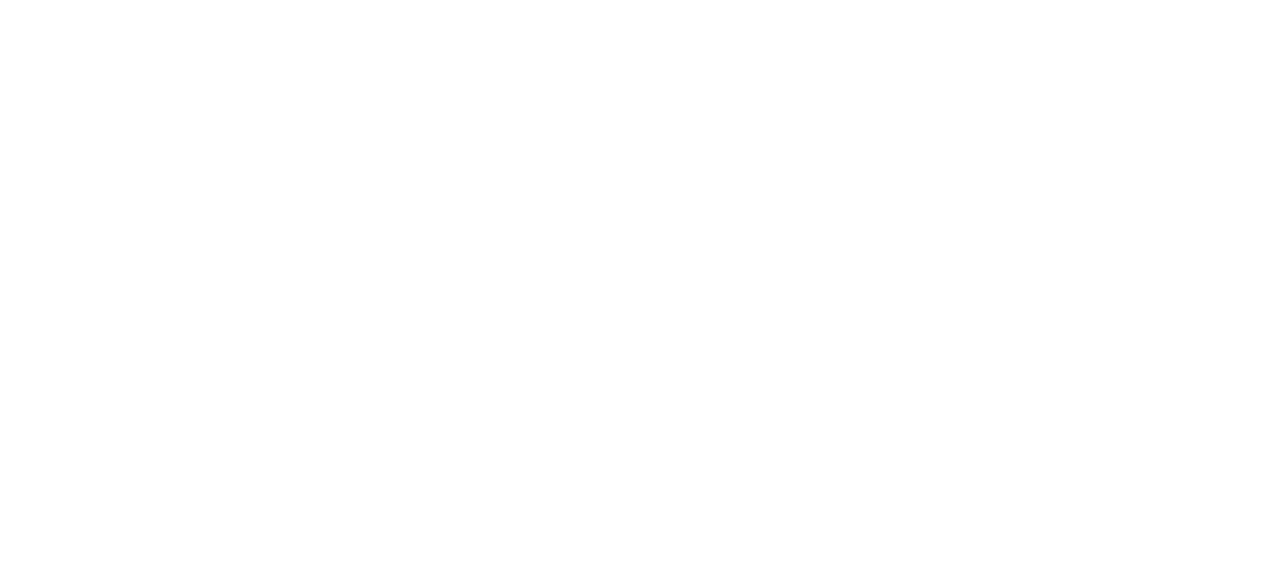
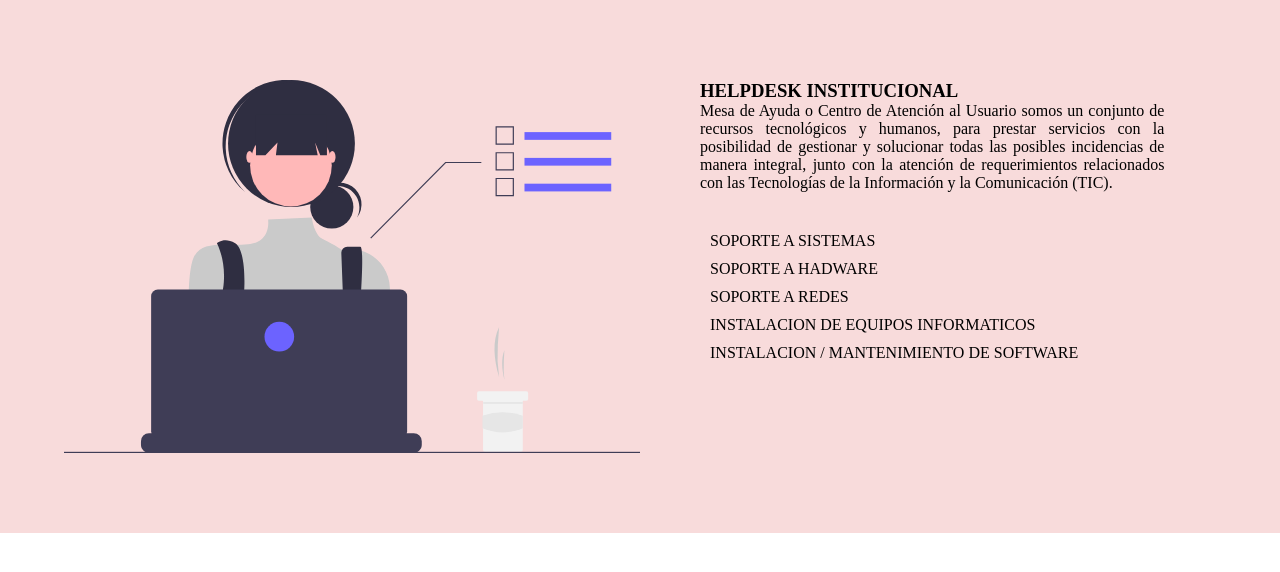
Before and after one commit to Cristobal2019/ProyectoDisenoPaginaWeb, a plain HTML site: page Index.html in a window 1280 px wide. Drawn offline with Linux system fonts and the light colour scheme.

Commit message:
servicio-contenedor

```diff
--- a/Index.html
+++ b/Index.html
@@ -1,12 +1,42 @@
 <!DOCTYPE html>
 <html lang="en">
+
 <head>
     <meta charset="UTF-8">
     <meta http-equiv="X-UA-Compatible" content="IE=edge">
     <meta name="viewport" content="width=device-width, initial-scale=1.0">
     <title>Proyecto</title>
+    <link rel="stylesheet" href="estilos.css">
 </head>
+
 <body>
+    <main>
+        <section class="servicio-contenedor">
+            <div class="servicio">
+                <div class="img-servicio">
+                    <img src="img/undraw_Dev_focus_re_6iwt.svg" alt="">
+                </div>
 
+                <div class="contenido-servicio">
+                    <h3>HELPDESK INSTITUCIONAL</h3>
+                    <p>
+                        Mesa de Ayuda o Centro de Atención al Usuario somos un conjunto de
+                        recursos tecnológicos y humanos, para prestar servicios con la posibilidad de gestionar y
+                        solucionar todas las posibles incidencias de manera integral, junto con la atención de
+                        requerimientos relacionados con las Tecnologías de la Información y la Comunicación (TIC).
+                    </p>
+                    <ul>
+                        <li> SOPORTE A SISTEMAS </li>
+                        <li> SOPORTE A HADWARE </li>
+                        <li> SOPORTE A REDES </li>
+                        <li> INSTALACION DE EQUIPOS INFORMATICOS </li>
+                        <li> INSTALACION / MANTENIMIENTO DE SOFTWARE </li>
+                    </ul>
+                </div>
+
+            </div>
+        </section>
+    </main>
 </body>
+
 </html>
--- /dev/null
+++ b/estilos.css
@@ -0,0 +1,49 @@
+*,
+::after,
+::before{
+margin: 0;
+padding: 0;
+box-sizing: border-box;
+}
+
+.servicio-contenedor{
+    background: rgb(248, 219, 219);
+}
+
+.servicio{
+    display: flex;
+    padding: 80px 0;
+    justify-content: space-around;
+    width: 90%;
+    margin: auto;
+    flex-wrap: wrap;
+
+}
+.servicio .img-servicio{
+    width: 50%;
+}
+.servicio .img-servicio img{
+    width: 100%;
+    vertical-align: top;
+}
+.servicio .contenido-servicio{
+    width: 50%;
+    padding-left: 60px;
+}
+
+.contenido-servicio h3{
+    text-align: left;
+}
+.contenido-servicio p{
+    text-align: justify;
+    margin-bottom: 40px;
+    width: 90%;
+}
+.contenido-servicio ul{
+  padding-left: 10px;
+}
+.contenido-servicio ul li{
+    list-style: none;
+    padding-bottom: 10px;
+
+  }
```
Also changed, not shown: img/estilos.css (deleted), img/undraw_Dev_focus_re_6iwt.svg (added).
